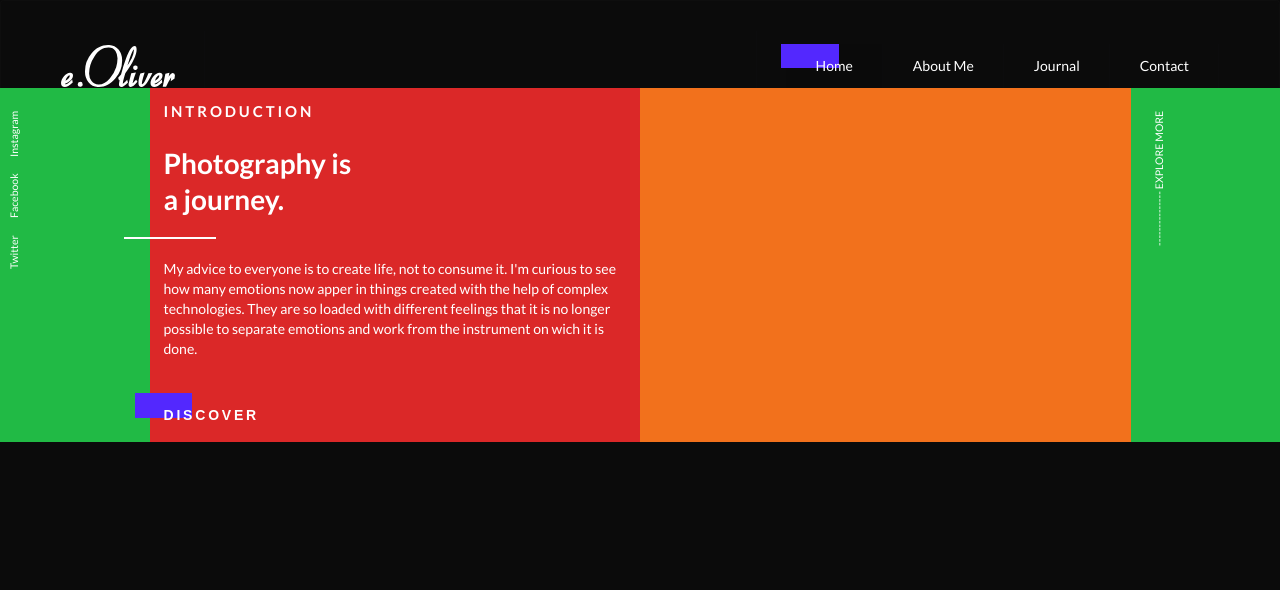
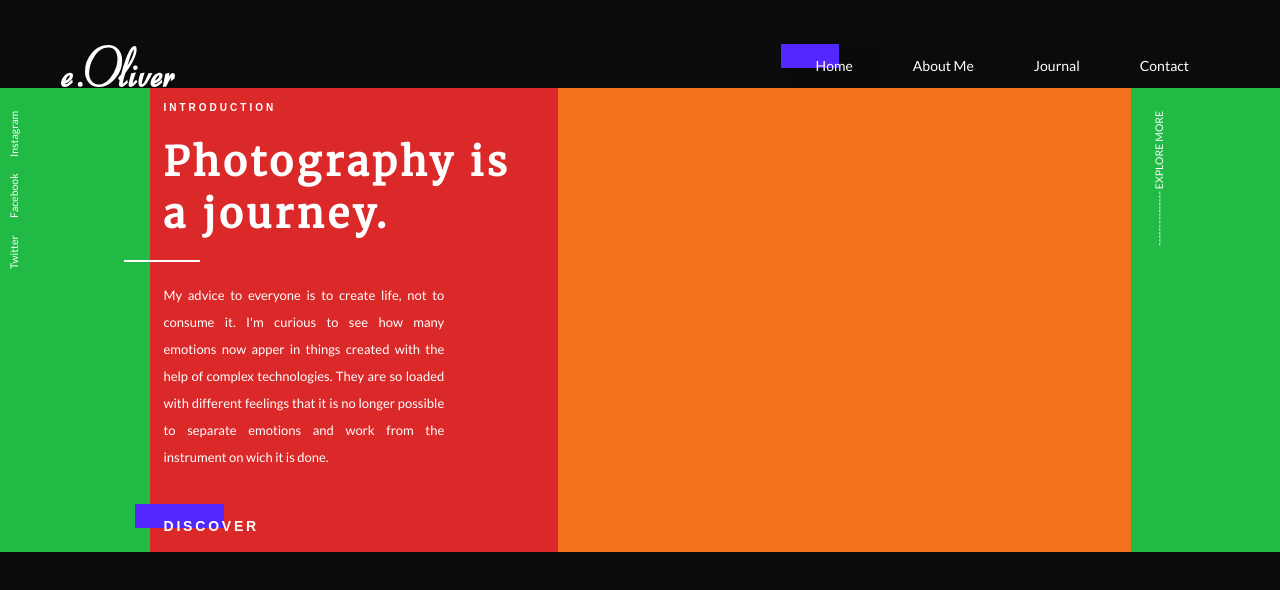
Before and after one commit to dalejodc/frontend-test, an Angular app: page / in a window 1280 px wide. Shown: the top 590 px of the page. Built offline with nearby package versions, Linux system fonts and the light colour scheme.

Commit message:
Header styles title, subtitle, p

```diff
--- a/src/app/components/header/header.component.html
+++ b/src/app/components/header/header.component.html
@@ -18,7 +18,7 @@
   .btn::before {
     margin-top: -10px;
     background-color: #5328fe !important;
-    width: 60%;
+    width: 93%;
     content: '';
     height: 100%;
     position: absolute;
@@ -27,6 +27,29 @@
     opacity: 1;
     z-index: -1;
   }
+
+  .little-title{
+    font-family: Poppins,sans-serif;
+    font-size: 10px;
+    font-weight: 600;
+    letter-spacing: 3px;
+    margin-bottom: 0;
+    text-transform: uppercase;
+  }
+
+  .title{
+    font-family: 'Merriweather', serif;
+    font-size: 40px;
+  letter-spacing: 4px
+}
+
+p {
+  line-height: 27px;
+  padding-right: 100px;
+  text-align: justify;
+  font-size: 13px;
+}
+
 </style>
 <div class="header">
   <app-navbar></app-navbar>
@@ -39,9 +62,9 @@
         <a href="#">Instagram</a>
       </nav>
     </div>
-    <div class="red six wide column ">
-      <h4 class="white-text">I N T R O D U C T I O N</h4>
-      <h1 class="white-text">Photography is <br>a journey.</h1>
+    <div class="red five wide column ">
+      <h4 class="white-text little-title">INTRODUCTION</h4>
+      <h1 class="white-text title">Photography is <br>a journey.</h1>
 
       <div class="divider"></div>
 
@@ -53,7 +76,7 @@
       <button class="btn">DISCOVER</button>
 
     </div>
-    <div class="orange six wide column"></div>
+    <div class="orange seven wide column"></div>
     <div class="green two wide column center aligned">
       <nav class="rotated ">
         <a href="#">--------------- EXPLORE MORE</a>
--- a/src/index.html
+++ b/src/index.html
@@ -8,6 +8,7 @@
   <meta name="viewport" content="width=device-width, initial-scale=1">
   <link rel="icon" type="image/x-icon" href="favicon.ico">
   <link rel="stylesheet" href="https://cdnjs.cloudflare.com/ajax/libs/semantic-ui/2.4.1/semantic.min.css" />
+  <link href="https://fonts.googleapis.com/css?family=Merriweather" rel="stylesheet">
   <script src="https://cdnjs.cloudflare.com/ajax/libs/semantic-ui/2.4.1/semantic.min.js"></script>
 </head>
 <body>
```
